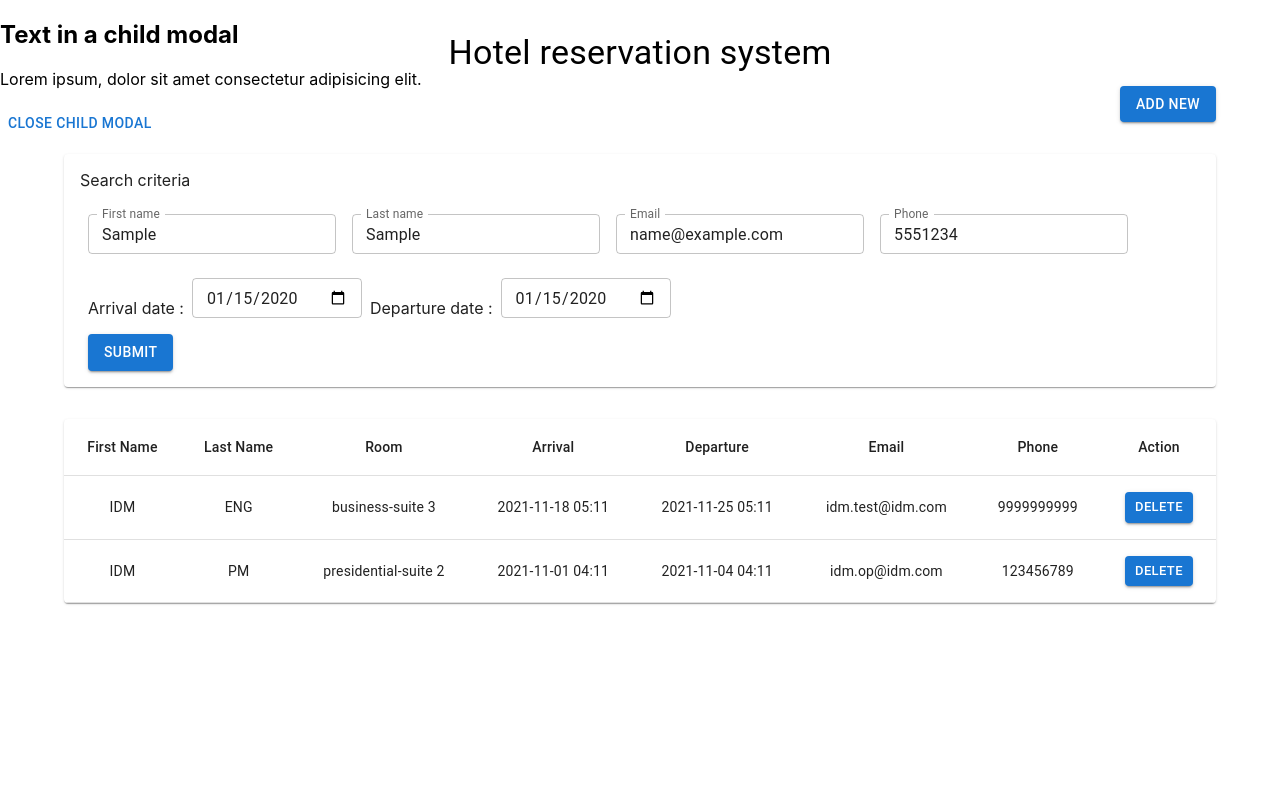
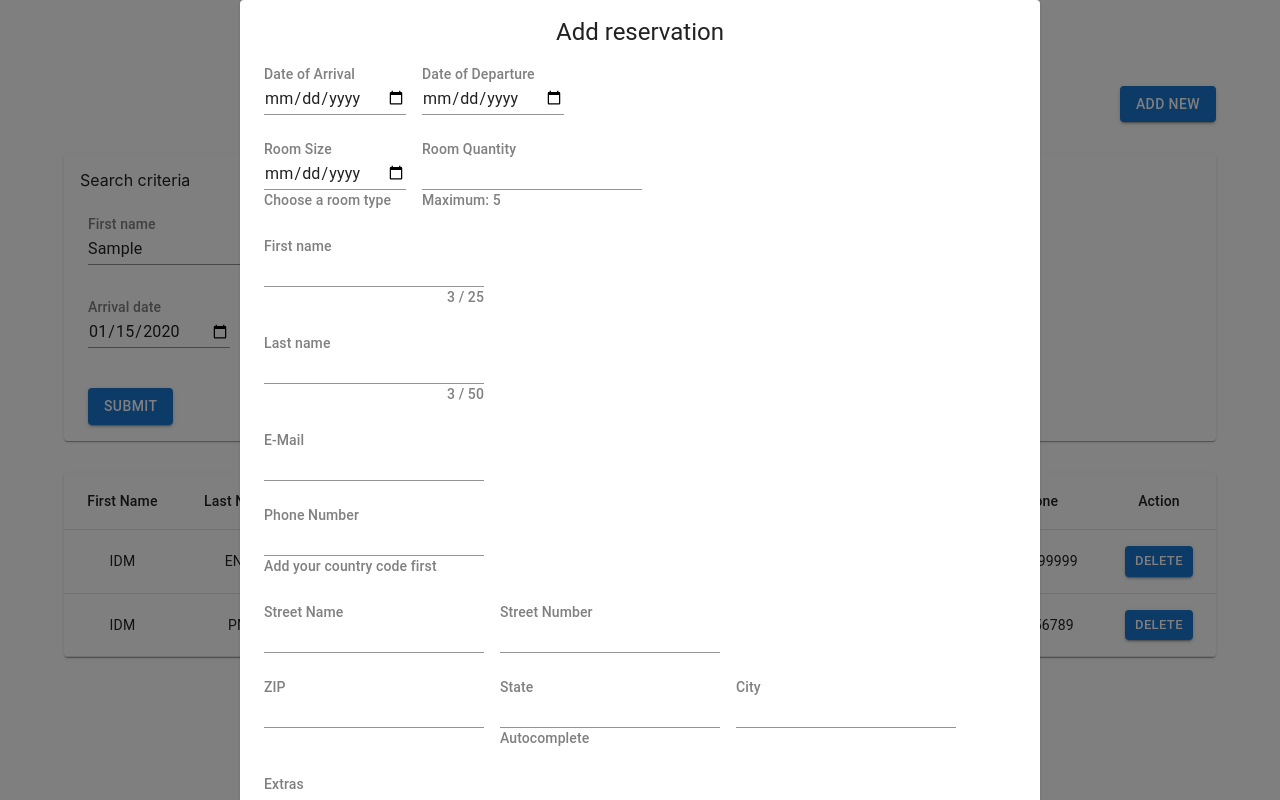
Before and after one commit to takeramagan/hotel-reservation, a React (Create React App) app: page / in a window 1280 px wide. Both pictures are taken after typing "Sample", "Sample", "name@example.com", "5551234", "2020-01-15", "2020-01-15" into the empty fields and a click on the button "ADD NEW". Built offline with nearby package versions, Linux system fonts and the light colour scheme.

Commit message:
feat/add form input field

```diff
--- a/src/Home.js
+++ b/src/Home.js
@@ -17,8 +17,8 @@ import {
 } from "@mui/material";
 import moment from "moment";
 import ReservationContext from "./ReservationContext";
+import ReservationDetail from "./components/ReservationDetail";
 import SearchCriteria from "./components/SearchCriteria";
-import ReservationDetail from "./components/ReservationDetail";
 
 const Home = () => {
   const [context, setContext] = useContext(ReservationContext); // data list
--- a/src/components/ReservationDetail.js
+++ b/src/components/ReservationDetail.js
@@ -1,15 +1,250 @@
 import React from "react";
-import { Box, Button, Modal } from "@mui/material";
+import {
+  Box,
+  Button,
+  Checkbox,
+  FormControl,
+  FormControlLabel,
+  Modal,
+  Radio,
+  RadioGroup,
+  Paper,
+  Switch,
+  Typography,
+} from "@mui/material";
+import { pink } from "@mui/material/colors";
+import { styled } from "@mui/material/styles";
+import TextField from "./TextField";
+
+const PaymentRadio = <Radio sx={{ "&.Mui-checked": { color: pink[400] } }} />;
+
+const PinkSwitch = styled(Switch)(({ theme }) => ({
+  "& .MuiSwitch-switchBase.Mui-checked": {
+    color: pink[400],
+  },
+  "& .MuiSwitch-switchBase.Mui-checked + .MuiSwitch-track": {
+    backgroundColor: pink[400],
+  },
+}));
+
+const switchContainerStyle = {
+  my: 1,
+  display: "flex",
+  flexDirection: "row",
+  alignItems: "center",
+};
 
 const ReservationDetail = ({ onClose, reservation }) => {
   return (
-    <Modal hideBackdrop open={!!reservation} onClose={onClose}>
-      <Box sx={{}}>
-        <h2 id="child-modal-title">Text in a child modal</h2>
-        <p id="child-modal-description">
-          Lorem ipsum, dolor sit amet consectetur adipisicing elit.
-        </p>
-        <Button onClick={onClose}>Close Child Modal</Button>
+    <Modal open={!!reservation} onClose={onClose} sx={{ overflow: "scroll" }}>
+      <Box
+        sx={{
+          width: 800,
+          margin: "auto",
+        }}
+      >
+        <Paper sx={{ p: 2, mt: 4 }}>
+          <Box>
+            <Typography align="center" variant="h5">
+              {reservation?.email ? "Edit reservation" : "Add reservation"}
+            </Typography>
+          </Box>
+          <Box sx={{ my: 1 }}>
+            <TextField
+              id="arrivalDate"
+              type="date"
+              label="Date of Arrival"
+              // value={formik.values.arrivalDate}
+              // onChange={formik.handleChange}
+            />
+            <TextField
+              id="departureDate"
+              type="date"
+              label="Date of Departure"
+              // value={formik.values.departureDate}
+              // onChange={formik.handleChange}
+            />
+          </Box>
+          <Box sx={{ my: 1 }}>
+            <TextField
+              id="room.roomSize"
+              type="date"
+              label="Room Size"
+              bottomLabel="Choose a room type"
+              // value={formik.values.arrivalDate}
+              // onChange={formik.handleChange}
+            />
+            <TextField
+              id="room.roomQuantity"
+              type="number"
+              label="Room Quantity"
+              bottomLabel="Maximum: 5"
+              // value={formik.values.departureDate}
+              // onChange={formik.handleChange}
+            />
+          </Box>
+          <Box sx={{ my: 1 }}>
+            <TextField
+              id="firstName"
+              label="First name"
+              type="text"
+              bottomLabel="3 / 25"
+              bottomLabelAlign="right"
+              // value={formik.values.firstName}
+              // onChange={formik.handleChange}
+            />
+          </Box>
+          <Box sx={{ my: 1 }}>
+            <TextField
+              id="lastName"
+              label="Last name"
+              type="text"
+              bottomLabel="3 / 50"
+              bottomLabelAlign="right"
+              // value={formik.values.lastName}
+              // onChange={formik.handleChange}
+            />
+          </Box>
+          <Box sx={{ my: 1 }}>
+            <TextField
+              id="email"
+              label="E-Mail"
+              type="email"
+              // value={formik.values.email}
+              // onChange={formik.handleChange}
+            />
+          </Box>
+          <Box sx={{ my: 1 }}>
+            <TextField
+              id="phone"
+              label="Phone Number"
+              type="tel"
+              bottomLabel="Add your country code first"
+              // value={formik.values.phone}
+              // onChange={formik.handleChange}
+            />
+          </Box>
+          <Box sx={{ my: 1 }}>
+            <TextField
+              id="addressStreet.streetName"
+              type="text"
+              label="Street Name"
+              // value={formik.values.arrivalDate}
+              // onChange={formik.handleChange}
+            />
+            <TextField
+              id="addressStreet.streetNumber"
+              type="text"
+              label="Street Number"
+              // value={formik.values.departureDate}
+              // onChange={formik.handleChange}
+            />
+          </Box>
+          <Box sx={{ my: 1, display: "flex", flexDirection: "flex-start" }}>
+            <TextField
+              id="addressLocation.zipCode"
+              type="text"
+              label="ZIP"
+              // value={formik.values.arrivalDate}
+              // onChange={formik.handleChange}
+            />
+            <TextField
+              id="addressLocation.state"
+              type="text"
+              label="State"
+              bottomLabel="Autocomplete"
+              // value={formik.values.departureDate}
+              // onChange={formik.handleChange}
+            />
+            <TextField
+              id="addressLocation.city"
+              type="text"
+              label="City"
+              // value={formik.values.departureDate}
+              // onChange={formik.handleChange}
+            />
+          </Box>
+          <Box sx={{ my: 1 }}>
+            <TextField
+              id="extras"
+              type="text"
+              label="Extras"
+              // value={formik.values.departureDate}
+              // onChange={formik.handleChange}
+            />
+          </Box>
+          <Box sx={{ my: 1, mx: 1 }}>
+            <FormControl>
+              <RadioGroup defaultValue="cc" name="payment-method" row>
+                <FormControlLabel
+                  value="cc"
+                  control={PaymentRadio}
+                  label="Credit Card"
+                />
+                <FormControlLabel
+                  value="pp"
+                  control={PaymentRadio}
+                  label="PayPal"
+                />
+                <FormControlLabel
+                  value="cash"
+                  control={PaymentRadio}
+                  label="Cash"
+                />
+                <FormControlLabel
+                  value="bit"
+                  control={PaymentRadio}
+                  label="Bitcoin"
+                />
+              </RadioGroup>
+            </FormControl>
+          </Box>
+          <Box sx={{ my: 1 }}>
+            <TextField
+              id="note"
+              type="text"
+              label="Personal Note"
+              // value={formik.values.departureDate}
+              // onChange={formik.handleChange}
+            />
+          </Box>
+          <Box sx={{ my: 1 }}>
+            <TextField
+              id="tags"
+              type="text"
+              label="Tags"
+              // value={formik.values.departureDate}
+              // onChange={formik.handleChange}
+            />
+          </Box>
+          <Box sx={switchContainerStyle}>
+            <PinkSwitch
+              id="reminder"
+              // checked={}
+              // onChange={handleChange}
+            />
+            <Typography>Send me a reminder</Typography>
+          </Box>
+          <Box sx={switchContainerStyle}>
+            <PinkSwitch
+              id="newsletter"
+              // checked={}
+              // onChange={handleChange}
+            />
+            <Typography>Subscribe to newsletter</Typography>
+          </Box>
+          <Box sx={switchContainerStyle}>
+            <Checkbox
+              id="confirm"
+              checked={true}
+              onChange={(e) => console.log(e)}
+              // value={formik.values.departureDate}
+              // onChange={formik.handleChange}
+            />
+            <Typography>I confirm the information given above</Typography>
+          </Box>
+          <Button onClick={onClose}>Close Child Modal</Button>
+        </Paper>
       </Box>
     </Modal>
   );
--- a/src/components/SearchCriteria.js
+++ b/src/components/SearchCriteria.js
@@ -1,6 +1,7 @@
 import React, { useCallback } from "react";
-import { Box, Button, Paper, TextField, Typography } from "@mui/material";
+import { Box, Button, Paper, Typography } from "@mui/material";
 import { useFormik } from "formik";
+import TextField from "./TextField";
 
 const SearchCriteria = ({ onSearchSubmit }) => {
   const formik = useFormik({
@@ -34,8 +35,6 @@ const SearchCriteria = ({ onSearchSubmit }) => {
             id="firstName"
             label="First name"
             type="text"
-            size="small"
-            sx={{ m: 1 }}
             value={formik.values.firstName}
             onChange={formik.handleChange}
           />
@@ -43,8 +42,6 @@ const SearchCriteria = ({ onSearchSubmit }) => {
             id="lastName"
             label="Last name"
             type="text"
-            size="small"
-            sx={{ m: 1 }}
             value={formik.values.lastName}
             onChange={formik.handleChange}
           />
@@ -52,8 +49,6 @@ const SearchCriteria = ({ onSearchSubmit }) => {
             id="email"
             label="Email"
             type="email"
-            size="small"
-            sx={{ m: 1 }}
             value={formik.values.email}
             onChange={formik.handleChange}
           />
@@ -61,35 +56,22 @@ const SearchCriteria = ({ onSearchSubmit }) => {
             id="phone"
             label="Phone"
             type="tel"
-            size="small"
-            sx={{ m: 1 }}
             value={formik.values.phone}
             onChange={formik.handleChange}
           />
         </Box>
-        <Box
-          sx={{
-            mt: 2,
-            mx: 1,
-            display: "flex",
-            alignItems: "flex-end",
-          }}
-        >
-          <Typography variant="h8">Arrival date : </Typography>
+        <Box sx={{ my: 2 }}>
           <TextField
             id="arrivalDate"
+            label="Arrival date"
             type="date"
-            size="small"
-            sx={{ mx: 1 }}
             value={formik.values.arrivalDate}
             onChange={formik.handleChange}
           />
-          <Typography variant="h8">Departure date : </Typography>
           <TextField
             id="departureDate"
+            label="Departure date"
             type="date"
-            size="small"
-            sx={{ mx: 1 }}
             value={formik.values.departureDate}
             onChange={formik.handleChange}
           />
--- /dev/null
+++ b/src/components/TextField.js
@@ -0,0 +1,32 @@
+import React from "react";
+import { Box, TextField as MuTextField, Typography } from "@mui/material";
+
+const TextField = ({
+  label,
+  topLabelAlign = "left",
+  bottomLabel,
+  bottomLabelAlign = "left",
+  sx,
+  ...restProps
+}) => {
+  return (
+    <Box
+      sx={{
+        display: "inline-block",
+        flexDirection: "column",
+        m: 1,
+        ...sx,
+      }}
+    >
+      <Typography variant="subtitle2" color="gray" align={topLabelAlign}>
+        {label}
+      </Typography>
+      <MuTextField variant="standard" size="small" {...restProps} />
+      <Typography variant="subtitle2" color="gray" align={bottomLabelAlign}>
+        {bottomLabel}
+      </Typography>
+    </Box>
+  );
+};
+
+export default TextField;
```
